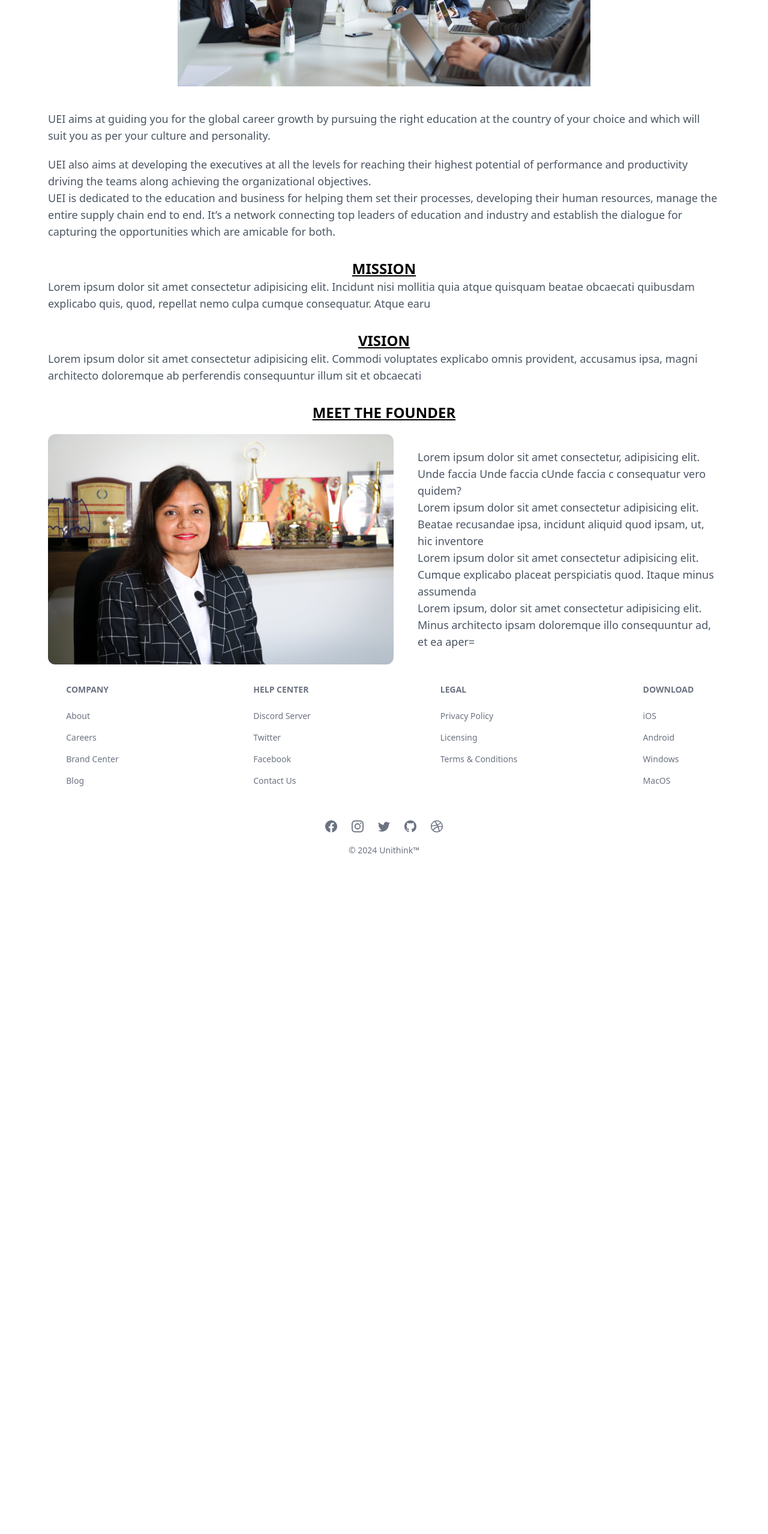
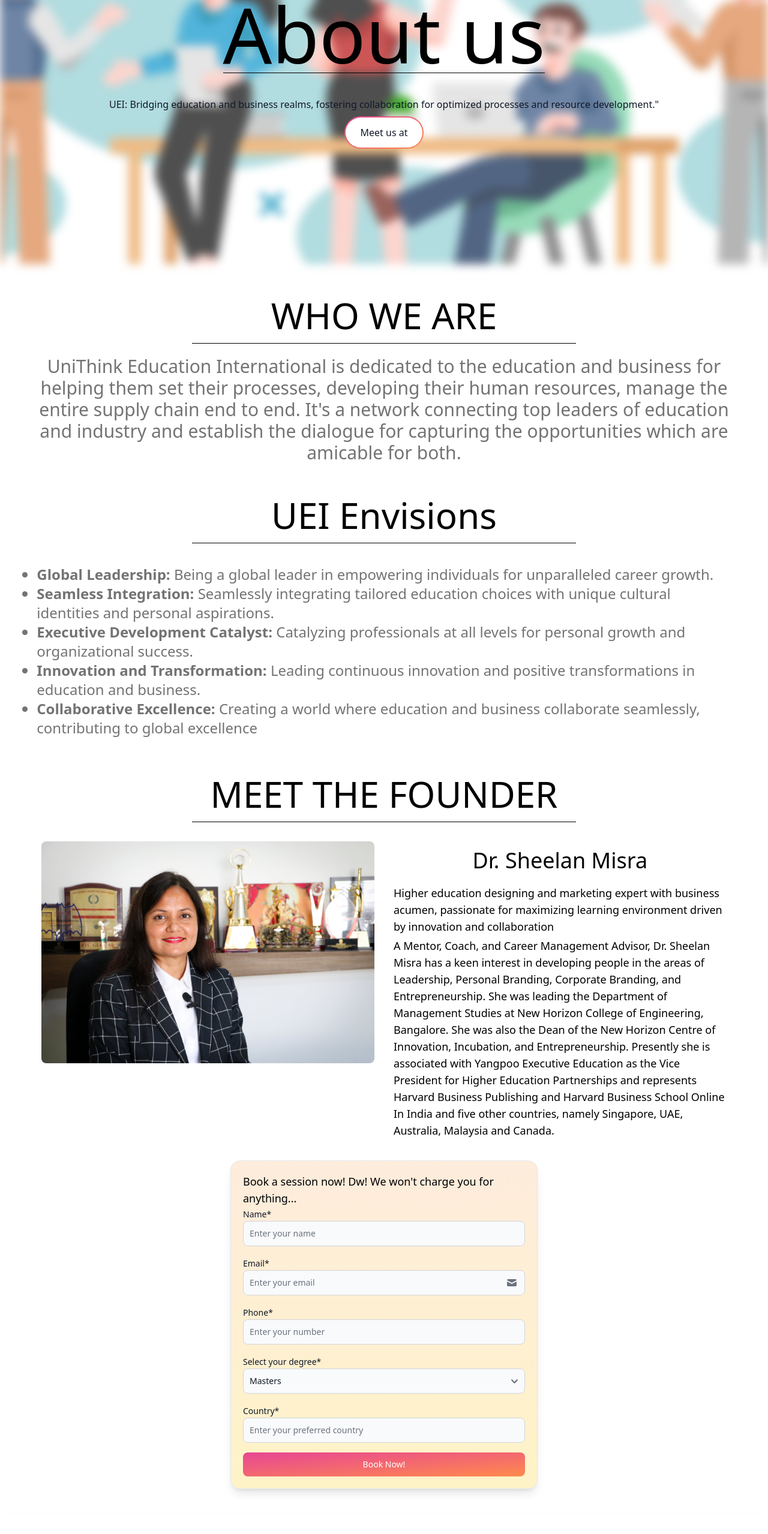
Before and after one commit to Devanshhh26/Unithink, a React (Vite) app in the folder Client/: page /about in a window 1280 px wide. Shown: the part 200-2758 px from the top of the page at 60% size. Before the commit the page ends 1652 px from the top, so only its background shows below. Built offline with nearby package versions, Linux system fonts and the light colour scheme.

Commit message:
About Pages Changes

```diff
--- a/Client/src/pages/About.jsx
+++ b/Client/src/pages/About.jsx
@@ -1,39 +1,186 @@
 import React from 'react'
-import boardmeeting from '../assets/boardmeeting.jpg'
 import aboutusperson from '../assets/aboutusperson.jpg'
-import boardmeet from '../assets/boardmeet.jpg'
+import boardmeet from '../assets/about3.png'
+import { Label, TextInput, Button, Alert,Select } from 'flowbite-react';
+import { useState,useEffect } from 'react';
+import axios from 'axios';
+import { HiMail } from 'react-icons/hi';
+import { ToastContainer, toast } from 'react-toastify';
+import 'react-toastify/dist/ReactToastify.css';
 
 function About() {
+
+  const [errorMessage, setErrorMessage] = useState(null);
+  const [loading, setLoading] = useState(false);
+  const [formData, setFormData] = useState({
+      name: '',
+      email: '',
+      country: '',
+      phonenumber: '',
+      degree: 'Masters'
+  });
+  const [successMessage, setSuccessMessage] = useState(null);
+
+  const handleSubmit = async (e) => {
+      e.preventDefault();
+      if (!formData.name || !formData.email || !formData.country || !formData.phonenumber || !formData.degree) {
+          return setErrorMessage('Please fill all the details');
+      }
+      try {
+          setLoading(true);
+          const response = await axios.post('https://unithink-corp.onrender.com/api/SessShort/', formData);
+          console.log('Data sent successfully:', response.data);
+          setLoading(false);
+          setSuccessMessage('Form submitted successfully!');
+          toast.success('Form submitted successfully!');
+          setFormData({
+              name: '',
+              email: '',
+              country: '',
+              phonenumber: '',
+              degree: ''
+          });
+          setErrorMessage(null);
+      } catch (error) {
+          console.error('Error sending data:', error);
+          setLoading(false);
+          setErrorMessage('Failed to submit form. Please try again later.');
+          toast.error('You have already Registered once');
+      }
+  };
+
+  const handleChange = (e) => {
+      setFormData({ ...formData, [e.target.id]: e.target.value });
+  };
+
+
   return (
-  <div className="flex flex-col items-center justify-center">
-  <img src={boardmeet} alt="" className="max-w-full mb-8 pb-10 md:max-h-96 md:mb-0" />
-  <div className="mx-4 md:mx-20 text-gray-600 text-lg">
-    <p className=''>
-    UEI aims at guiding you for the global career growth by pursuing the right education at the country of your choice and which will suit you as per your culture and personality.
-    </p>
-    <p className='pt-5 text-lg'>
-    UEI also aims at developing the executives at all the levels for reaching their highest potential of performance and productivity driving the teams along achieving the organizational objectives.
-    </p>
-    <p>
-    UEI is dedicated to the education and business for helping them set their processes, developing their human resources, manage the entire supply chain end to end. It’s a network connecting top leaders of education and industry and establish the dialogue for capturing the opportunities which are amicable for both.
-    </p>
-    <h1 className="text-center mt-8 font-bold text-2xl underline text-black">MISSION</h1>
-    <p>Lorem ipsum dolor sit amet consectetur adipisicing elit. Incidunt nisi mollitia quia atque quisquam beatae obcaecati quibusdam explicabo quis, quod, repellat nemo culpa cumque consequatur. Atque earu</p>
-    <h1 className="text-center mt-8 font-bold text-2xl underline text-black">VISION</h1>
-    <p>Lorem ipsum dolor sit amet consectetur adipisicing elit. Commodi voluptates explicabo omnis provident, accusamus ipsa, magni architecto doloremque ab perferendis consequuntur illum sit et obcaecati</p>
-    <h1 className="text-center mt-8 font-bold text-2xl underline pb-5 text-black">MEET THE FOUNDER</h1>
-    <div className="flex flex-col md:flex-row items-center justify-center">
-      <img src={aboutusperson} alt="" className="max-h-96 mx-auto rounded-xl md:mr-10 mb-8 md:mb-0" />
-      <div className="md:w-1/2">
-        <p>Lorem ipsum dolor sit amet consectetur, adipisicing elit. Unde faccia Unde faccia cUnde faccia c consequatur vero quidem?</p>
-        <p>Lorem ipsum dolor sit amet consectetur adipisicing elit. Beatae recusandae ipsa, incidunt aliquid quod ipsam, ut, hic inventore </p>
-        <p>Lorem ipsum dolor sit amet consectetur adipisicing elit. Cumque explicabo placeat perspiciatis quod. Itaque minus assumenda</p>
-        <p>Lorem ipsum, dolor sit amet consectetur adipisicing elit. Minus architecto ipsam doloremque illo consequuntur ad, et ea aper=</p>
-      </div>
+    <div>
+      {/* top section */}
+      <div className="relative max-w-full">
+  <div style={{ backgroundImage: `url(${boardmeet})`, filter: 'blur(8px)' }} className="p-20 md:p-80 md:pr-52 bg-cover bg-center bg-no-repeat flex justify-center items-center pb-16 lg:mt-0 md:mt-20 mt-28 relative">
+    <div className="absolute inset-0"></div>
+  </div>
+  <div className="absolute inset-0 flex flex-col justify-center items-center">
+    <div className=" border-b border-black">
+      <h1 className="text-black lg:text-9xl md:text-6xl text-4xl text-center">About us</h1>
     </div>
+    <div className="">
+      <p className="w-full lg:pt-10 lg:pb-2 lg:text-base text-[10px] pt-2 text-center text-gray-900">UEI: Bridging education and business realms, fostering collaboration for optimized processes and resource development."</p>
+    </div>
+    <Button size="xl" outline pill gradientDuoTone="pinkToOrange" className="text-xs z-10">Meet us at</Button>
   </div>
 </div>
 
+
+
+      {/* main content page */}
+      <div className="w-full mx-auto mt-10">
+        {/* heading */}
+        <div className="w-1/2 border-b border-black mx-auto">
+          <h1 className="uppercase lg:text-6xl md:text-4xl text-2xl text-center lg:p-4 p-2">who we are</h1>
+        </div>
+        <div className="w-11/12 mx-auto mt-5">
+          <p className="lg:text-3xl md:2xl text-center text-neutral-500 font-medium">
+            UniThink Education International is dedicated to the education and business for helping them set their processes, developing their human resources, manage the entire supply chain end to end. It's a network connecting top leaders of education and industry and establish the dialogue for capturing the opportunities which are amicable for both.
+          </p>
+        </div>
+      </div>
+      {/* VISIONS */}
+      <div className="w-full mx-auto mt-10">
+        {/* heading */}
+        <div className="w-1/2 border-b border-black mx-auto">
+          <h1 className="capitalize lg:text-6xl md:text-4xl text-2xl text-center lg:p-4 p-2">UEI envisions</h1>
+        </div>
+        <div className="w-11/12 mx-auto mt-7">
+          <ul className="w-full list-disc p-2">
+            <li className="lg:text-2xl text-neutral-500"><span className="font-bold">Global Leadership:</span> Being a global leader in empowering individuals for unparalleled career growth.</li>
+            <li className="lg:text-2xl text-neutral-500
+            "><span className="font-bold
+            ">Seamless Integration:</span> Seamlessly integrating tailored education choices with unique cultural identities and personal aspirations.</li>
+            <li className=" lg:text-2xl text-neutral-500
+            "><span className="font-bold
+            ">Executive Development Catalyst:</span> Catalyzing professionals at all levels for personal growth and organizational success.</li>
+            <li className=" lg:text-2xl text-neutral-500
+            "><span className="font-bold
+            ">Innovation and Transformation:</span> Leading continuous innovation and positive transformations in education and business.</li>
+            <li className=" lg:text-2xl text-neutral-500
+            "><span className="font-bold
+            ">Collaborative Excellence:</span> Creating a world where education and business collaborate seamlessly, contributing to global excellence</li>
+          </ul>
+        </div>
+      </div>
+      {/* FOUNDER */}
+      <div className="w-full mx-auto lg:mt-10 my-5">
+        {/* heading */}
+        <div className="w-1/2 border-b border-black mx-auto">
+          <h1 className="uppercase lg:text-6xl md:text-4xl text-2xl text-center lg:p-4 p-2">Meet the Founder</h1>
+        </div>
+        {/* main content */}
+        <div className="w-11/12 mx-auto mt-4 lg:flex ">
+          <div className="lg:w-1/2 w-full rounded-3xl p-4">
+            <img src={aboutusperson} alt="" className=" rounded-lg" />
+          </div>
+          {/*content about the founder*/}
+          <div className="lg:w-1/2 w-11/12 mx-auto lg:p-4 pb-6">
+            <h4 className="lg:text-4xl text-lg text-center mt-3">Dr. Sheelan Misra</h4>
+            <p className="text-left lg:text-lg lg:mt-5 mt-1 text-base">Higher education designing and marketing expert with business acumen, passionate for maximizing learning environment driven by innovation and collaboration</p>
+            <p className="lg:text-lg text-left mt-1 text-base">A Mentor, Coach, and Career Management Advisor, Dr. Sheelan Misra has a keen interest in developing people in the areas of Leadership, Personal Branding, Corporate Branding, and Entrepreneurship. She was leading the Department of Management Studies at New Horizon College of Engineering, Bangalore. She was also the Dean of the New Horizon Centre of Innovation, Incubation, and Entrepreneurship. Presently she is associated with Yangpoo Executive Education as the Vice President for Higher Education Partnerships and represents Harvard Business Publishing and Harvard Business School Online In India and five other countries, namely Singapore, UAE, Australia, Malaysia and Canada.</p>
+          </div>
+        </div>
+      </div>
+      {/* form*/}
+      <div className='p-5 bg-gradient-to-b from-orange-100 to-amber-100 border rounded-2xl shadow-lg lg:mx-96 md:mx-28 sm:mx-10 mb-10'>
+                        <p className='text-lg text-center md:text-left'>Book a session now! Dw! We won't charge you for anything...</p>
+                        <form onSubmit={handleSubmit} className="flex flex-col gap-4">
+                            <div>
+                                <Label value='Name*' />
+                                <TextInput
+                                    type='text'
+                                    placeholder='Enter your name'
+                                    id='name'
+                                    value={formData.name}
+                                    onChange={handleChange} />
+                            </div>
+                            <div>
+                                <Label value='Email*' />
+                                <TextInput
+                                    type='email'
+                                    placeholder='Enter your email'
+                                    id='email'
+                                    value={formData.email}
+                                    onChange={handleChange} rightIcon={HiMail} />
+                            </div>
+                            <div>
+                                <Label value='Phone*' />
+                                <TextInput
+                                    type='number'
+                                    placeholder='Enter your number'
+                                    id='phonenumber'
+                                    value={formData.phonenumber}
+                                    onChange={handleChange} />
+                            </div>
+                            <div>
+                                <Label htmlFor="degree" value="Select your degree*" />
+                                <Select id="degree" value={formData.degree} onChange={handleChange} required>
+                                    <option value="Masters">Masters</option>
+                                    <option value="Bachelors">Bachelors</option>
+                                    <option value="PhD">PhD</option>
+                                </Select>
+                            </div>
+                            <div>
+                                <Label value='Country*' />
+                                <TextInput
+                                    type='text'
+                                    placeholder='Enter your preferred country'
+                                    id='country'
+                                    value={formData.country}
+                                    onChange={handleChange} />
+                            </div>
+                            <Button gradientDuoTone='pinkToOrange' type='submit' disabled={loading}>{loading ? 'Booking...' : 'Book Now!'}</Button>
+                        </form>
+                    </div>
+    </div>
   )
 }
 
```
Also changed, not shown: Client/src/assets/about3.png (added).
